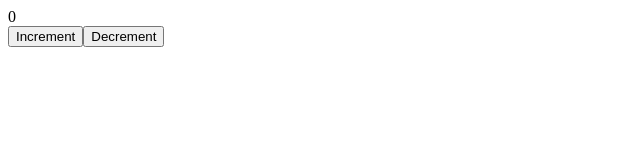
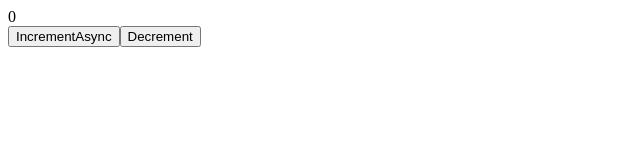
Before and after one commit to ChrisBarroso32/zustand-parte2-git, a React (Vite) app: page / in a window 1280 px wide. Shown: the top 160 px of the page, without its empty margins (0-640 px from the left). Built offline with nearby package versions, Linux system fonts and the light colour scheme.

Commit message:
Modificación de increment a incrementAsync en App.tsx

```diff
--- a/src/App.tsx
+++ b/src/App.tsx
@@ -7,13 +7,13 @@ const App = () => {
 };
 
 const OtherComponent = ({ count }: {count: number}) => {
-    const increment = useCounterStore((state) => state.increment);
+    const incrementAsync = useCounterStore((state) => state.incrementAsync);
     const decrement = useCounterStore((state) => state.decrement);
     return (
         <div>
             {count}
             <div>
-                <button onClick={increment}>Increment</button>
+                <button onClick={incrementAsync}>IncrementAsync</button>
                 <button onClick={decrement}>Decrement</button>
             </div>
         </div>
```
